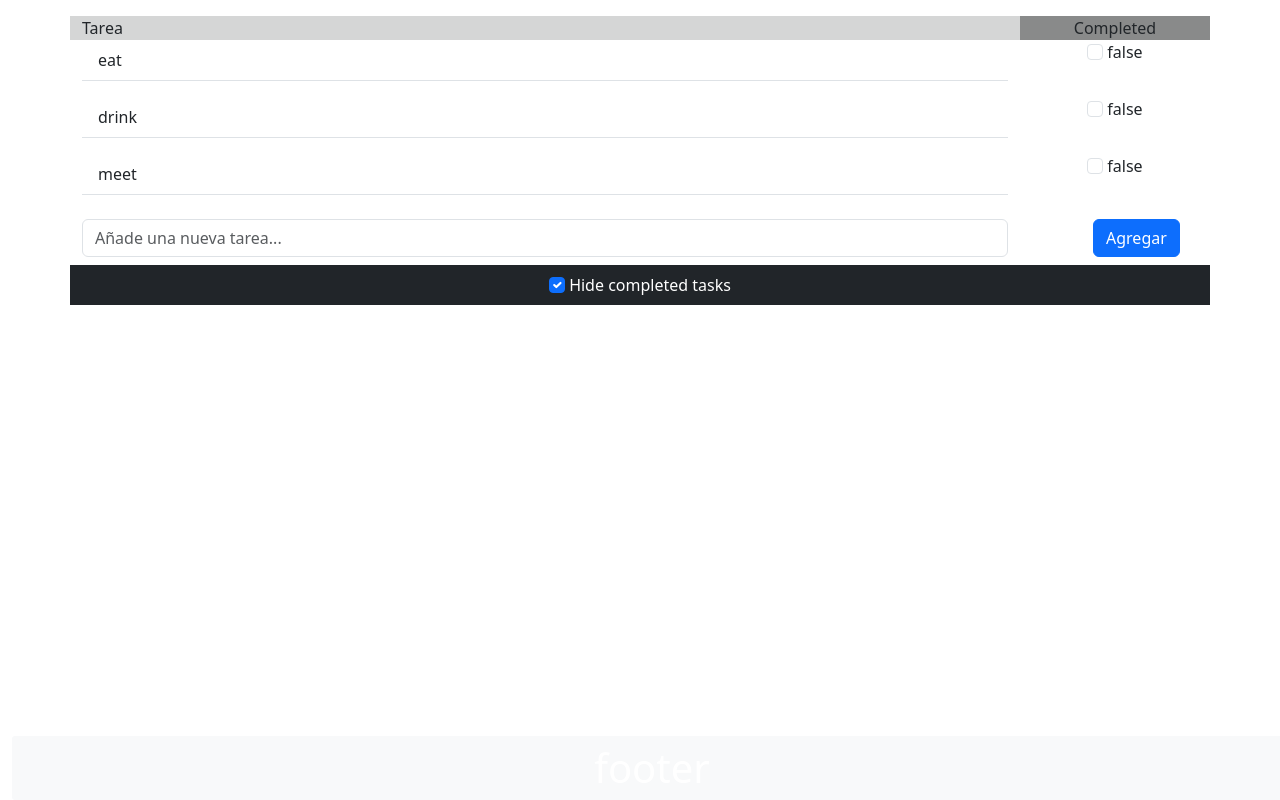
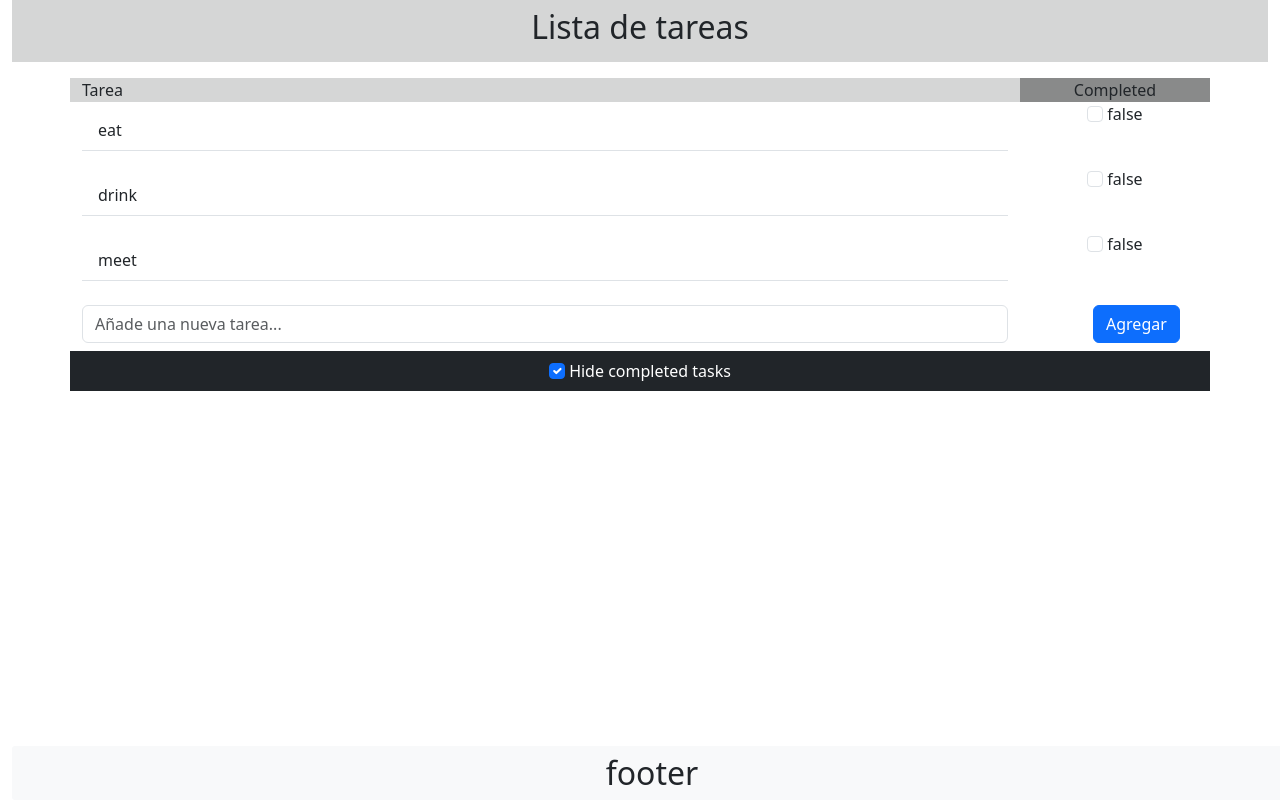
Before and after one commit to dmeleroandrade/todo-List, a Vue app: page / in a window 1280 px wide. Built offline with nearby package versions, Linux system fonts and the light colour scheme.

Commit message:
cambios naming componentes

```diff
--- a/src/App.vue
+++ b/src/App.vue
@@ -1,7 +1,7 @@
-<template class="bg-primary">
-  <div id="app" class="container-fluid">
+<template class="background">
+  <div id="app" class="container-fluid background">
     <Header />
-    <NavBar/>
+    <TaskList/>
     <Footer />
   </div>
 </template>
@@ -9,13 +9,13 @@
 <script>
 import Header from "./components/header.vue";
 import Footer from "./components/footer.vue";
-import NavBar from "./components/NavBar.vue";
+import TaskList from "./components/TaskList.vue";
  export default {
   name: "App",
   components: {
     Header,
     Footer,
-    NavBar,
+    TaskList,
     },
   data() {
     return {
@@ -26,4 +26,7 @@ import NavBar from "./components/NavBar.vue";
 </script>
 
 <style>
+.background{
+  background-color: rgb(255, 255, 255);
+}
 </style>
--- a/src/components/NavBar.vue
+++ b/src/components/TaskList.vue
@@ -6,7 +6,7 @@
     </div>
     <div class="row" v-for="task in filterTasks" v-bind:key="task.description">
       <div class="col">
-        <ul class="list-group list-group-flush">
+        <ul class="list-group list-group-flush mt-2">
           <li class="list-group-item">{{ task.description }}</li>
           <li class="list-group-item"></li>
         </ul>
@@ -21,7 +21,7 @@
     </div>
 
     <!-- aquí pongo el input para agregar una nueva tarea -->
-    <div class="row">
+    <div class="row addtask">
       <div class="col">
         <input class="form-control mt-2" placeholder="Añade una nueva tarea..." v-model="newItem" />
       </div>
@@ -47,7 +47,7 @@
 
 <script>
 export default {
-  name: "AppNavBar",
+  name: "TaskList",
   data() {
     return {
       tasks: [
@@ -90,4 +90,5 @@ export default {
 .button-add-board{
     margin-left: 61px;
 }
+
 </style>
--- a/src/components/footer.vue
+++ b/src/components/footer.vue
@@ -1,6 +1,6 @@
 <template>
     <div class="footer container-fluid">
-        <h1 class="mt-2 text-white">footer</h1>
+        <h2 class="mt-2 ">footer</h2>
     </div>
 </template>
 
--- a/src/components/header.vue
+++ b/src/components/header.vue
@@ -1,6 +1,6 @@
 <template>
-  <div class="header text-white text-center mb-3">
-
+  <div class="header text-center mb-3 p-2">
+<h2>Lista de tareas</h2>
   </div>
 </template>
 
```
